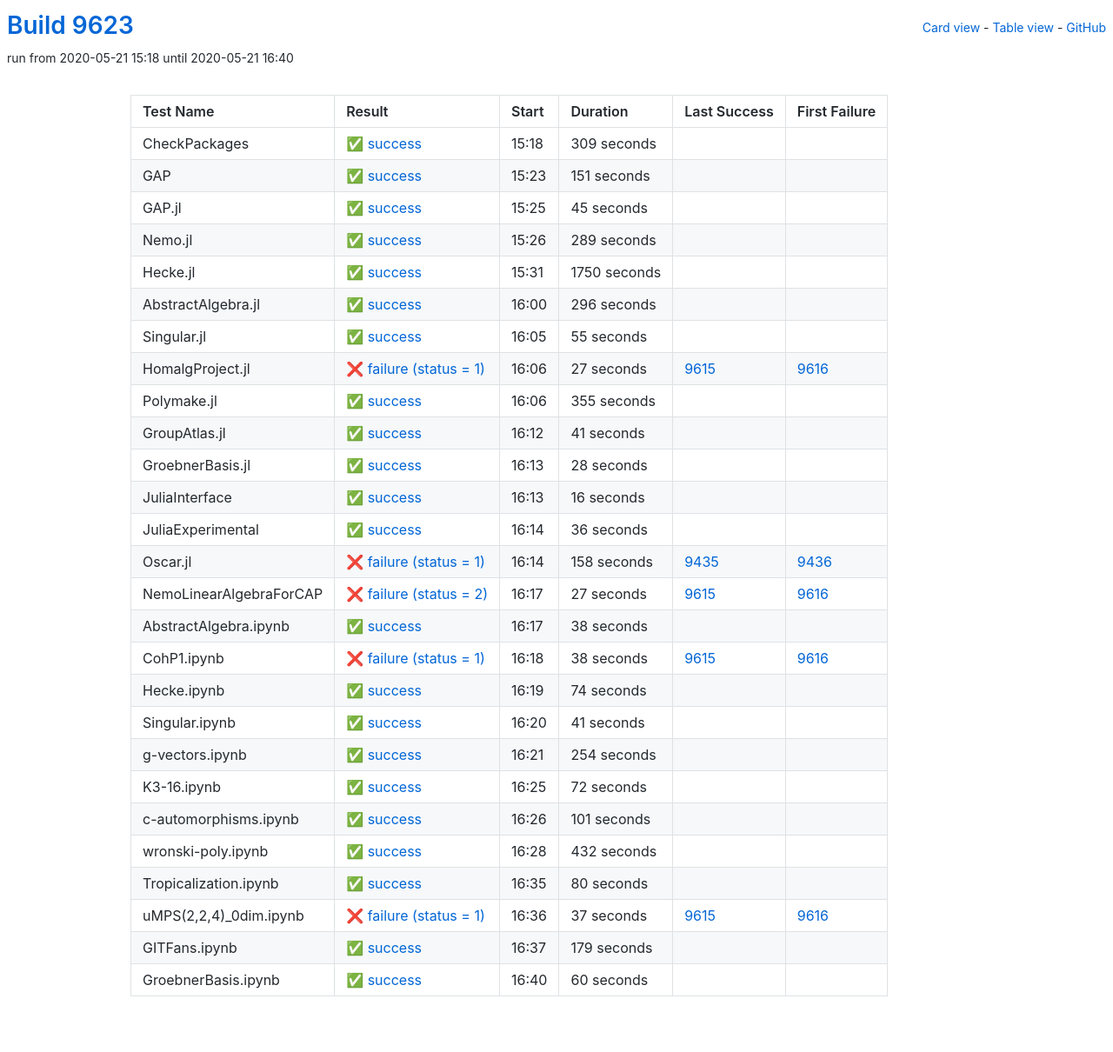
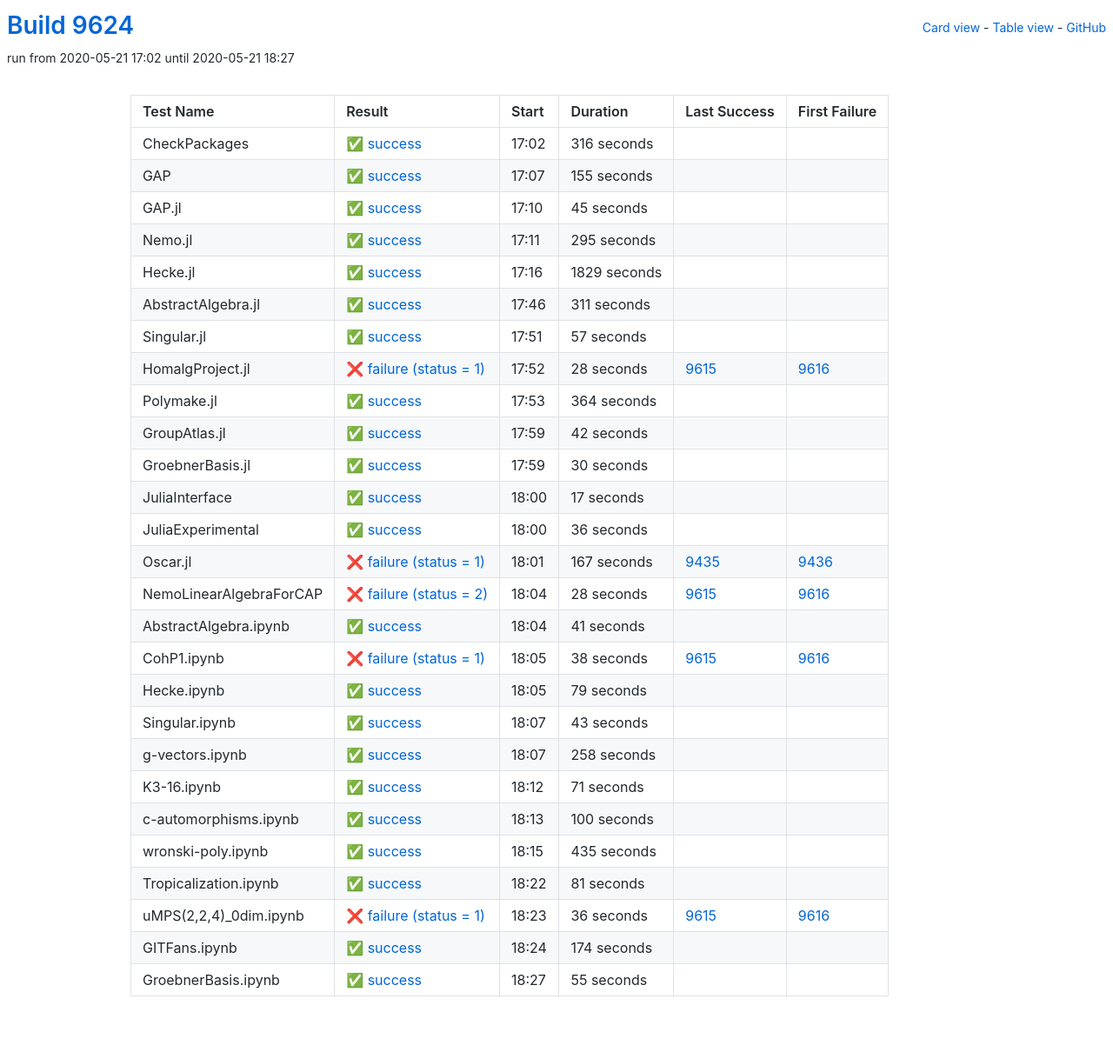
Before and after one commit to oscar-system/oscar-ci-status, a Jekyll site: the page built from table.html, in a window 1280 px wide. Shown: the whole page at 87% size. Built offline with Jekyll 4.4.1, drawn with Linux system fonts in a browser that asks for light colours.

Commit message:
Build 9624

```diff
--- a/_data/ci.yml
+++ b/_data/ci.yml
@@ -1,29 +1,29 @@
-build: 9623
-build_url: https://oscarci.mathematik.uni-kl.de/job/oscar/9623/
+build: 9624
+build_url: https://oscarci.mathematik.uni-kl.de/job/oscar/9624/
 job: oscar
 tests:
-- duration: 309
+- duration: 316
   exitcode: 0
   first_failure: false
   first_failure_url: null
   id: checkpackages
   last_success: false
   last_success_url: null
-  log: https://oscarci.mathematik.uni-kl.de/job/oscar/9623/artifact/logs/build-9623/CheckPackages.log
+  log: https://oscarci.mathematik.uni-kl.de/job/oscar/9624/artifact/logs/build-9624/CheckPackages.log
   name: CheckPackages
-  start: 2020-05-21 15:18
+  start: 2020-05-21 17:02
   status: success
   success: true
-- duration: 151
+- duration: 155
   exitcode: 0
   first_failure: false
   first_failure_url: null
   id: gap
   last_success: false
   last_success_url: null
-  log: https://oscarci.mathematik.uni-kl.de/job/oscar/9623/artifact/logs/build-9623/GAP.log
+  log: https://oscarci.mathematik.uni-kl.de/job/oscar/9624/artifact/logs/build-9624/GAP.log
   name: GAP
-  start: 2020-05-21 15:23
+  start: 2020-05-21 17:07
   status: success
   success: true
 - duration: 45
@@ -33,117 +33,117 @@
   id: gap-jl
   last_success: false
   last_success_url: null
-  log: https://oscarci.mathematik.uni-kl.de/job/oscar/9623/artifact/logs/build-9623/GAP.jl.log
+  log: https://oscarci.mathematik.uni-kl.de/job/oscar/9624/artifact/logs/build-9624/GAP.jl.log
   name: GAP.jl
-  start: 2020-05-21 15:25
+  start: 2020-05-21 17:10
   status: success
   success: true
-- duration: 289
+- duration: 295
   exitcode: 0
   first_failure: false
   first_failure_url: null
   id: nemo-jl
   last_success: false
   last_success_url: null
-  log: https://oscarci.mathematik.uni-kl.de/job/oscar/9623/artifact/logs/build-9623/Nemo.jl.log
+  log: https://oscarci.mathematik.uni-kl.de/job/oscar/9624/artifact/logs/build-9624/Nemo.jl.log
   name: Nemo.jl
-  start: 2020-05-21 15:26
+  start: 2020-05-21 17:11
   status: success
   success: true
-- duration: 1750
+- duration: 1829
   exitcode: 0
   first_failure: false
   first_failure_url: null
   id: hecke-jl
   last_success: false
   last_success_url: null
-  log: https://oscarci.mathematik.uni-kl.de/job/oscar/9623/artifact/logs/build-9623/Hecke.jl.log
+  log: https://oscarci.mathematik.uni-kl.de/job/oscar/9624/artifact/logs/build-9624/Hecke.jl.log
   name: Hecke.jl
-  start: 2020-05-21 15:31
+  start: 2020-05-21 17:16
   status: success
   success: true
-- duration: 296
+- duration: 311
   exitcode: 0
   first_failure: false
   first_failure_url: null
   id: abstractalgebra-jl
   last_success: false
   last_success_url: null
-  log: https://oscarci.mathematik.uni-kl.de/job/oscar/9623/artifact/logs/build-9623/AbstractAlgebra.jl.log
+  log: https://oscarci.mathematik.uni-kl.de/job/oscar/9624/artifact/logs/build-9624/AbstractAlgebra.jl.log
   name: AbstractAlgebra.jl
-  start: 2020-05-21 16:00
+  start: 2020-05-21 17:46
   status: success
   success: true
-- duration: 55
+- duration: 57
   exitcode: 0
   first_failure: false
   first_failure_url: null
   id: singular-jl
   last_success: false
   last_success_url: null
-  log: https://oscarci.mathematik.uni-kl.de/job/oscar/9623/artifact/logs/build-9623/Singular.jl.log
+  log: https://oscarci.mathematik.uni-kl.de/job/oscar/9624/artifact/logs/build-9624/Singular.jl.log
   name: Singular.jl
-  start: 2020-05-21 16:05
+  start: 2020-05-21 17:51
   status: success
   success: true
-- duration: 27
+- duration: 28
   exitcode: 1
   first_failure: 9616
   first_failure_url: https://oscarci.mathematik.uni-kl.de/job/oscar/9616/
   id: homalgproject-jl
   last_success: 9615
   last_success_url: https://oscarci.mathematik.uni-kl.de/job/oscar/9615/
-  log: https://oscarci.mathematik.uni-kl.de/job/oscar/9623/artifact/logs/build-9623/HomalgProject.jl.log
+  log: https://oscarci.mathematik.uni-kl.de/job/oscar/9624/artifact/logs/build-9624/HomalgProject.jl.log
   name: HomalgProject.jl
-  start: 2020-05-21 16:06
+  start: 2020-05-21 17:52
   status: failure
   success: false
-- duration: 355
+- duration: 364
   exitcode: 0
   first_failure: false
   first_failure_url: null
   id: polymake-jl
   last_success: false
   last_success_url: null
-  log: https://oscarci.mathematik.uni-kl.de/job/oscar/9623/artifact/logs/build-9623/Polymake.jl.log
+  log: https://oscarci.mathematik.uni-kl.de/job/oscar/9624/artifact/logs/build-9624/Polymake.jl.log
   name: Polymake.jl
-  start: 2020-05-21 16:06
+  start: 2020-05-21 17:53
   status: success
   success: true
-- duration: 41
+- duration: 42
   exitcode: 0
   first_failure: false
   first_failure_url: null
   id: groupatlas-jl
   last_success: false
   last_success_url: null
-  log: https://oscarci.mathematik.uni-kl.de/job/oscar/9623/artifact/logs/build-9623/GroupAtlas.jl.log
+  log: https://oscarci.mathematik.uni-kl.de/job/oscar/9624/artifact/logs/build-9624/GroupAtlas.jl.log
   name: GroupAtlas.jl
-  start: 2020-05-21 16:12
+  start: 2020-05-21 17:59
   status: success
   success: true
-- duration: 28
+- duration: 30
   exitcode: 0
   first_failure: false
   first_failure_url: null
   id: groebnerbasis-jl
   last_success: false
   last_success_url: null
-  log: https://oscarci.mathematik.uni-kl.de/job/oscar/9623/artifact/logs/build-9623/GroebnerBasis.jl.log
+  log: https://oscarci.mathematik.uni-kl.de/job/oscar/9624/artifact/logs/build-9624/GroebnerBasis.jl.log
   name: GroebnerBasis.jl
-  start: 2020-05-21 16:13
+  start: 2020-05-21 17:59
   status: success
   success: true
-- duration: 16
+- duration: 17
   exitcode: 0
   first_failure: false
   first_failure_url: null
   id: juliainterface
   last_success: false
   last_success_url: null
-  log: https://oscarci.mathematik.uni-kl.de/job/oscar/9623/artifact/logs/build-9623/JuliaInterface.log
+  log: https://oscarci.mathematik.uni-kl.de/job/oscar/9624/artifact/logs/build-9624/JuliaInterface.log
   name: JuliaInterface
-  start: 2020-05-21 16:13
+  start: 2020-05-21 18:00
   status: success
   success: true
 - duration: 36
@@ -153,45 +153,45 @@
   id: juliaexperimental
   last_success: false
   last_success_url: null
-  log: https://oscarci.mathematik.uni-kl.de/job/oscar/9623/artifact/logs/build-9623/JuliaExperimental.log
+  log: https://oscarci.mathematik.uni-kl.de/job/oscar/9624/artifact/logs/build-9624/JuliaExperimental.log
   name: JuliaExperimental
-  start: 2020-05-21 16:14
+  start: 2020-05-21 18:00
   status: success
   success: true
-- duration: 158
+- duration: 167
   exitcode: 1
   first_failure: 9436
   first_failure_url: https://oscarci.mathematik.uni-kl.de/job/oscar/9436/
   id: oscar-jl
   last_success: 9435
   last_success_url: https://oscarci.mathematik.uni-kl.de/job/oscar/9435/
-  log: https://oscarci.mathematik.uni-kl.de/job/oscar/9623/artifact/logs/build-9623/Oscar.jl.log
+  log: https://oscarci.mathematik.uni-kl.de/job/oscar/9624/artifact/logs/build-9624/Oscar.jl.log
   name: Oscar.jl
-  start: 2020-05-21 16:14
+  start: 2020-05-21 18:01
   status: failure
   success: false
-- duration: 27
+- duration: 28
   exitcode: 2
   first_failure: 9616
   first_failure_url: https://oscarci.mathematik.uni-kl.de/job/oscar/9616/
   id: nemolinearalgebraforcap
   last_success: 9615
   last_success_url: https://oscarci.mathematik.uni-kl.de/job/oscar/9615/
-  log: https://oscarci.mathematik.uni-kl.de/job/oscar/9623/artifact/logs/build-9623/NemoLinearAlgebraForCAP.log
+  log: https://oscarci.mathematik.uni-kl.de/job/oscar/9624/artifact/logs/build-9624/NemoLinearAlgebraForCAP.log
   name: NemoLinearAlgebraForCAP
-  start: 2020-05-21 16:17
+  start: 2020-05-21 18:04
   status: failure
   success: false
-- duration: 38
+- duration: 41
   exitcode: 0
   first_failure: false
   first_failure_url: null
   id: abstractalgebra-ipynb
   last_success: false
   last_success_url: null
-  log: https://oscarci.mathematik.uni-kl.de/job/oscar/9623/artifact/logs/build-9623/AbstractAlgebra.ipynb.log
+  log: https://oscarci.mathematik.uni-kl.de/job/oscar/9624/artifact/logs/build-9624/AbstractAlgebra.ipynb.log
   name: AbstractAlgebra.ipynb
-  start: 2020-05-21 16:17
+  start: 2020-05-21 18:04
   status: success
   success: true
 - duration: 38
@@ -201,128 +201,128 @@
   id: cohp1-ipynb
   last_success: 9615
   last_success_url: https://oscarci.mathematik.uni-kl.de/job/oscar/9615/
-  log: https://oscarci.mathematik.uni-kl.de/job/oscar/9623/artifact/logs/build-9623/CohP1.ipynb.log
+  log: https://oscarci.mathematik.uni-kl.de/job/oscar/9624/artifact/logs/build-9624/CohP1.ipynb.log
   name: CohP1.ipynb
-  start: 2020-05-21 16:18
+  start: 2020-05-21 18:05
   status: failure
   success: false
-- duration: 74
+- duration: 79
   exitcode: 0
   first_failure: false
   first_failure_url: null
   id: hecke-ipynb
   last_success: false
   last_success_url: null
-  log: https://oscarci.mathematik.uni-kl.de/job/oscar/9623/artifact/logs/build-9623/Hecke.ipynb.log
+  log: https://oscarci.mathematik.uni-kl.de/job/oscar/9624/artifact/logs/build-9624/Hecke.ipynb.log
   name: Hecke.ipynb
-  start: 2020-05-21 16:19
+  start: 2020-05-21 18:05
   status: success
   success: true
-- duration: 41
+- duration: 43
   exitcode: 0
   first_failure: false
   first_failure_url: null
   id: singular-ipynb
   last_success: false
   last_success_url: null
-  log: https://oscarci.mathematik.uni-kl.de/job/oscar/9623/artifact/logs/build-9623/Singular.ipynb.log
+  log: https://oscarci.mathematik.uni-kl.de/job/oscar/9624/artifact/logs/build-9624/Singular.ipynb.log
   name: Singular.ipynb
-  start: 2020-05-21 16:20
+  start: 2020-05-21 18:07
   status: success
   success: true
-- duration: 254
+- duration: 258
   exitcode: 0
   first_failure: false
   first_failure_url: null
   id: g-vectors-ipynb
   last_success: false
   last_success_url: null
-  log: https://oscarci.mathematik.uni-kl.de/job/oscar/9623/artifact/logs/build-9623/g-vectors.ipynb.log
+  log: https://oscarci.mathematik.uni-kl.de/job/oscar/9624/artifact/logs/build-9624/g-vectors.ipynb.log
   name: g-vectors.ipynb
-  start: 2020-05-21 16:21
+  start: 2020-05-21 18:07
   status: success
   success: true
-- duration: 72
+- duration: 71
   exitcode: 0
   first_failure: false
   first_failure_url: null
   id: k3-16-ipynb
   last_success: false
   last_success_url: null
-  log: https://oscarci.mathematik.uni-kl.de/job/oscar/9623/artifact/logs/build-9623/K3-16.ipynb.log
+  log: https://oscarci.mathematik.uni-kl.de/job/oscar/9624/artifact/logs/build-9624/K3-16.ipynb.log
   name: K3-16.ipynb
-  start: 2020-05-21 16:25
+  start: 2020-05-21 18:12
   status: success
   success: true
-- duration: 101
+- duration: 100
   exitcode: 0
   first_failure: false
   first_failure_url: null
   id: c-automorphisms-ipynb
   last_success: false
   last_success_url: null
-  log: https://oscarci.mathematik.uni-kl.de/job/oscar/9623/artifact/logs/build-9623/c-automorphisms.ipynb.log
+  log: https://oscarci.mathematik.uni-kl.de/job/oscar/9624/artifact/logs/build-9624/c-automorphisms.ipynb.log
   name: c-automorphisms.ipynb
-  start: 2020-05-21 16:26
+  start: 2020-05-21 18:13
   status: success
   success: true
-- duration: 432
+- duration: 435
   exitcode: 0
   first_failure: false
   first_failure_url: null
   id: wronski-poly-ipynb
   last_success: false
   last_success_url: null
-  log: https://oscarci.mathematik.uni-kl.de/job/oscar/9623/artifact/logs/build-9623/wronski-poly.ipynb.log
+  log: https://oscarci.mathematik.uni-kl.de/job/oscar/9624/artifact/logs/build-9624/wronski-poly.ipynb.log
   name: wronski-poly.ipynb
-  start: 2020-05-21 16:28
+  start: 2020-05-21 18:15
   status: success
   success: true
-- duration: 80
+- duration: 81
   exitcode: 0
   first_failure: false
   first_failure_url: null
   id: tropicalization-ipynb
   last_success: false
   last_success_url: null
-  log: https://oscarci.mathematik.uni-kl.de/job/oscar/9623/artifact/logs/build-9623/Tropicalization.ipynb.log
+  log: https://oscarci.mathematik.uni-kl.de/job/oscar/9624/artifact/logs/build-9624/Tropicalization.ipynb.log
   name: Tropicalization.ipynb
-  start: 2020-05-21 16:35
+  start: 2020-05-21 18:22
   status: success
   success: true
-- duration: 37
+- duration: 36
   exitcode: 1
   first_failure: 9616
   first_failure_url: https://oscarci.mathematik.uni-kl.de/job/oscar/9616/
   id: umps-2-2-4-0dim-ipynb
   last_success: 9615
   last_success_url: https://oscarci.mathematik.uni-kl.de/job/oscar/9615/
-  log: https://oscarci.mathematik.uni-kl.de/job/oscar/9623/artifact/logs/build-9623/uMPS-2-2-4-_0dim.ipynb.log
+  log: https://oscarci.mathematik.uni-kl.de/job/oscar/9624/artifact/logs/build-9624/uMPS-2-2-4-_0dim.ipynb.log
   name: uMPS(2,2,4)_0dim.ipynb
-  start: 2020-05-21 16:36
+  start: 2020-05-21 18:23
   status: failure
   success: false
-- duration: 179
+- duration: 174
   exitcode: 0
   first_failure: false
   first_failure_url: null
   id: gitfans-ipynb
   last_success: false
   last_success_url: null
-  log: https://oscarci.mathematik.uni-kl.de/job/oscar/9623/artifact/logs/build-9623/GITFans.ipynb.log
+  log: https://oscarci.mathematik.uni-kl.de/job/oscar/9624/artifact/logs/build-9624/GITFans.ipynb.log
   name: GITFans.ipynb
-  start: 2020-05-21 16:37
+  start: 2020-05-21 18:24
   status: success
   success: true
-- duration: 60
+- duration: 55
   exitcode: 0
   first_failure: false
   first_failure_url: null
   id: groebnerbasis-ipynb
   last_success: false
   last_success_url: null
-  log: https://oscarci.mathematik.uni-kl.de/job/oscar/9623/artifact/logs/build-9623/GroebnerBasis.ipynb.log
+  log: https://oscarci.mathematik.uni-kl.de/job/oscar/9624/artifact/logs/build-9624/GroebnerBasis.ipynb.log
   name: GroebnerBasis.ipynb
-  start: 2020-05-21 16:40
+  start: 2020-05-21 18:27
   status: success
   success: true
```
Also changed, not shown: README.md.
